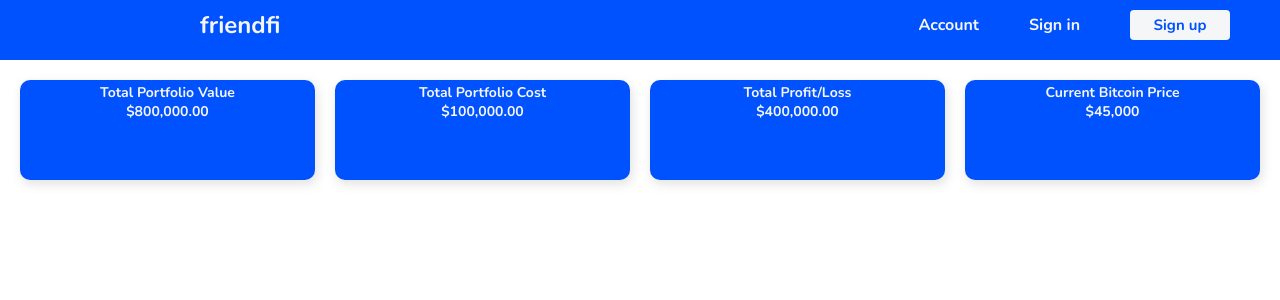
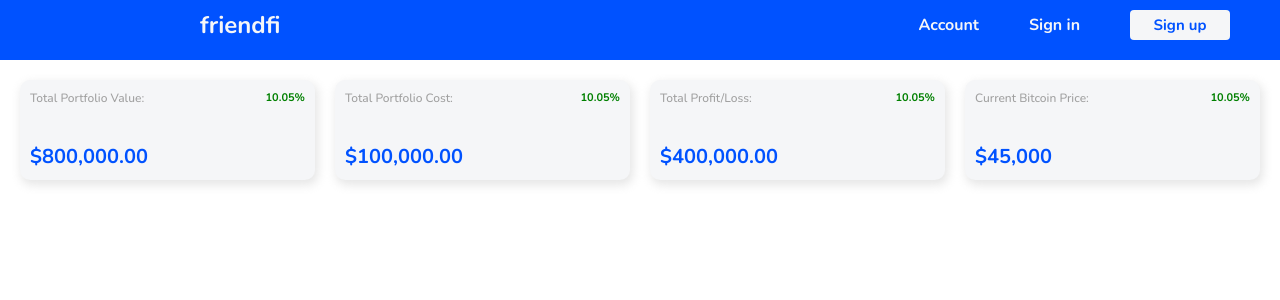
Before and after one commit to XenLion/friendfi-frontend, a React (Create React App) app: page / in a window 1280 px wide. Shown: the top 300 px of the page. Built offline with nearby package versions, Linux system fonts and the light colour scheme.

Commit message:
added additional styling to the overview widgets.

```diff
--- a/src/Components/OverviewWidgets/OverviewWidgets.css
+++ b/src/Components/OverviewWidgets/OverviewWidgets.css
@@ -1,16 +1,33 @@
 .overviewWidgets {
-  background-color: #0052ff;
   box-shadow: 2px 4px 10px 1px rgba(201, 201, 201, 0.47);
   border-radius: 10px;
   height: 100px;
   flex: 1;
+  display: flex;
+  justify-content: space-between;
+  background-color: #f5f6f8;
 }
-.overviewWidgets .widgetHeader {
+.overviewWidgets .widgetArticle {
+  padding: 10px;
+  display: flex;
+  flex-direction: column;
+  justify-content: space-between;
+}
+.overviewWidgets .widgetArticle .widgetHeader {
   height: auto;
-  text-align-last: center;
-  font-size: 14px;
-  color: #f5f6f8;
+  font-size: 12px;
+  color: #a0a0a0;
+  font-weight: 500;
+}
+.overviewWidgets .widgetArticle .widgetValue {
+  font-size: 20px;
+  color: #0052ff;
   font-weight: 700;
+}
+.overviewWidgets .widgetArticle .widgetValuePercentage {
+  color: green;
+  font-weight: 700;
+  font-size: 11px;
 }
 
 /*# sourceMappingURL=OverviewWidgets.css.map */
--- a/src/Components/OverviewWidgets/OverviewWidgets.jsx
+++ b/src/Components/OverviewWidgets/OverviewWidgets.jsx
@@ -7,25 +7,25 @@ const OverviewWidgets = ({type}) => {
     switch (type) {
         case "totalValue":
             data = {
-                header:"Total Portfolio Value",
+                header:"Total Portfolio Value:",
                 value: "$800,000.00",
             };
             break;
         case "totalCost":
             data = {
-                header: "Total Portfolio Cost",
+                header: "Total Portfolio Cost:",
                 value: "$100,000.00",
             };
             break;
         case "totalProfit":
             data = {
-                header: "Total Profit/Loss",
+                header: "Total Profit/Loss:",
                 value: "$400,000.00",
             };
             break;
         case "bitcoinPrice":
             data = {
-                header: "Current Bitcoin Price",
+                header: "Current Bitcoin Price:",
                 value: "$45,000",
             };
             break
@@ -34,12 +34,19 @@ const OverviewWidgets = ({type}) => {
     }
 
     return (
-        <article className="overviewWidgets">
-            <header className="widgetHeader">{data.header}</header>
-            <main className="widgetMain">
-                <p className="widgetValue">{data.value}</p>
-            </main>
-        </article>
+        <section className="overviewWidgets">
+            <article className="widgetArticle">
+                <header className="widgetHeader">{data.header}</header>
+                <main>
+                    <p className="widgetValue">{data.value}</p>
+                </main>
+            </article>
+            <article className="widgetArticle">
+                <main className="widgetValuePercentage">
+                    10.05%
+                </main>
+            </article>
+        </section>
     )
 }
 
--- a/src/Components/OverviewWidgets/OverviewWidgets.scss
+++ b/src/Components/OverviewWidgets/OverviewWidgets.scss
@@ -1,27 +1,35 @@
 .overviewWidgets{
-    background-color: #0052ff;
     box-shadow: 2px 4px 10px 1px rgba(201, 201, 201, 0.47);
     border-radius: 10px;
     height: 100px;
     flex: 1;
+    display: flex;
+    justify-content: space-between;
+    background-color: #f5f6f8;
 
-    .widgetHeader{
-        height: auto;
-        text-align-last: center;
-        font-size: 14px;
-        color: #f5f6f8;
-        font-weight: 700;
-        padding-top: 3px;
-    }
+    .widgetArticle{
+        padding: 10px;
+        display: flex;
+        flex-direction: column;
+        justify-content: space-between;
 
-    .widgetMain{
-        display: flex;
-        justify-content: center;
-    }
+        .widgetHeader{
+            height: auto;
+            font-size: 12px;
+            color: #a0a0a0;
+            font-weight: 500;
+        }
 
-    .widgetValue{
-        font-size: 14px;
-        color: #f5f6f8;
-        font-weight: 700;
+        .widgetValue{
+            font-size: 20px;
+            color: #0052ff;
+            font-weight: 700;
+        }
+
+        .widgetValuePercentage{
+            color: green;
+            font-weight: 700;
+            font-size: 11px;
+        }
     }
 }
```
Also changed, not shown: 1 other file (tests, documents, lock files or other folders).
